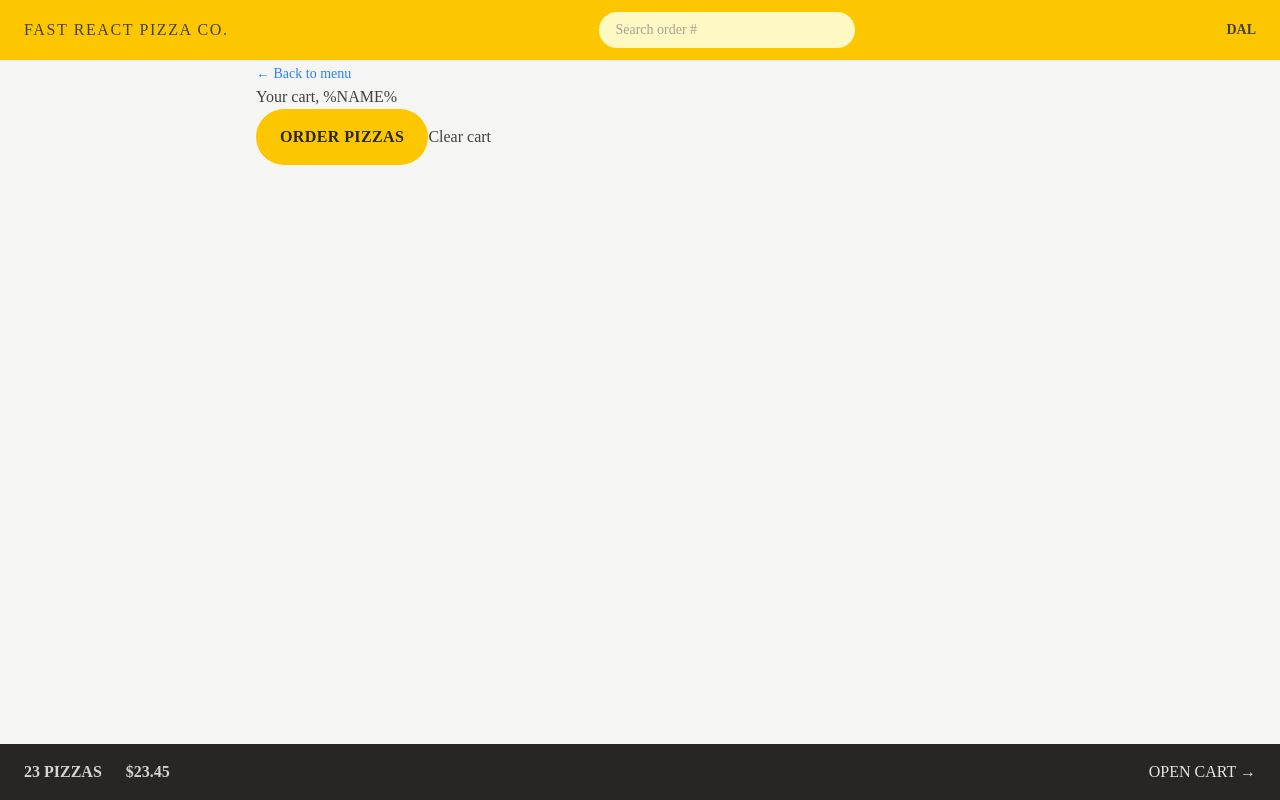
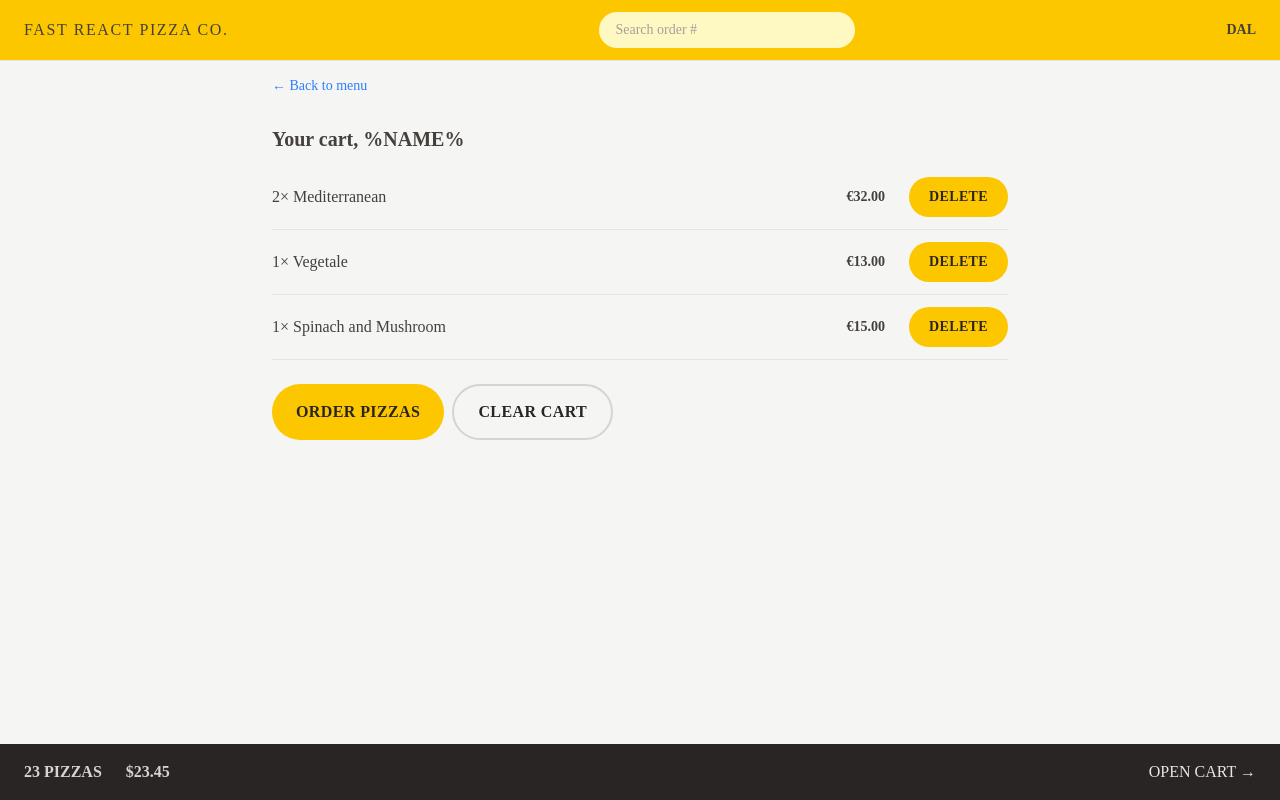
Before and after one commit to dal-gp/fast-react-pizza, a React (Vite) app: page /cart in a window 1280 px wide. Built offline with nearby package versions, Linux system fonts and the light colour scheme.

Commit message:
feat: style cart page with CartItem list and add secondary Button variant

```diff
--- a/src/features/cart/Cart.jsx
+++ b/src/features/cart/Cart.jsx
@@ -1,6 +1,7 @@
 import { Link } from "react-router-dom";
 import LinkButton from "../../ui/LinkButton";
 import Button from "../../ui/Button";
+import CartItem from "./CartItem";
 
 const fakeCart = [
   {
@@ -30,16 +31,21 @@
   const cart = fakeCart;
 
   return (
-    <div>
+    <div className="px-4 py-3">
       <LinkButton to="/menu">&larr; Back to menu</LinkButton>
 
-      <h2>Your cart, %NAME%</h2>
+      <h2 className="mt-7 text-xl font-semibold">Your cart, %NAME%</h2>
+      <ul className="mt-3 divide-y divide-stone-200 border-b border-stone-200">
+        {cart.map((item) => (
+          <CartItem item={item} key={item.pizzaId} />
+        ))}
+      </ul>
 
-      <div>
+      <div className="mt-6 space-x-2">
         <Button type="primary" to="/order/new">
           Order pizzas
         </Button>
-        <button>Clear cart</button>
+        <Button type="secondary">Clear cart</Button>
       </div>
     </div>
   );
--- a/src/features/cart/CartItem.jsx
+++ b/src/features/cart/CartItem.jsx
@@ -1,16 +1,25 @@
+import Button from "../../ui/Button";
+import { formatCurrency } from "../../utils/helpers";
 function CartItem({ item }) {
   const { pizzaId, name, quantity, totalPrice } = item;
 
   return (
-    <li>
-      <p>
+    <li className="py-3 sm:flex sm:items-center sm:justify-between">
+      {/* mb-1 on mobile only - reset at sm+ when flex layout takes over */}
+      <p className="mb-1 sm:mb-0">
         {quantity}&times; {name}
       </p>
-      <div>
-        <p>{formatCurrency(totalPrice)}</p>
+      <div className="flex items-center justify-between sm:gap-6">
+        <p className="text-sm font-bold">{formatCurrency(totalPrice)}</p>
+        <Button type="small">Delete</Button>
       </div>
     </li>
   );
 }
 
 export default CartItem;
+
+/**
+ *
+ *
+ */
--- a/src/ui/Button.jsx
+++ b/src/ui/Button.jsx
@@ -20,7 +20,9 @@
     "corner transitions-colors inline-block rounded-full bg-yellow-400 font-semibold tracking-wide text-stone-800 uppercase duration-300 hover:bg-yellow-300 focus:bg-yellow-300 focus:ring focus:ring-yellow-300 focus:ring-offset-2 focus:outline-none disabled:cursor-not-allowed ";
   const styles = {
     primary: base + " px-4 py-3 md:px-6 md:py-4",
-    small: base + " px4 px-2 md:px-5 md:py-2.5 text-sm",
+    secondary:
+      "px-4 py-2.5 md:px-6 md:py-3.5 border-2 border-stone-300 corner transitions-colors inline-block rounded-full  focus:text-stone-800 font-semibold tracking-wide hover:text-stone-800 text-stone-800 uppercase duration-300 hover:bg-stone-300 focus:bg-stone-300 focus:ring focus:ring-stone-200 focus:ring-offset-2 focus:outline-none disabled:cursor-not-allowed ",
+    small: base + " px-4 px-2 md:px-5 md:py-2.5 text-sm",
   };
 
   if (to)
```
